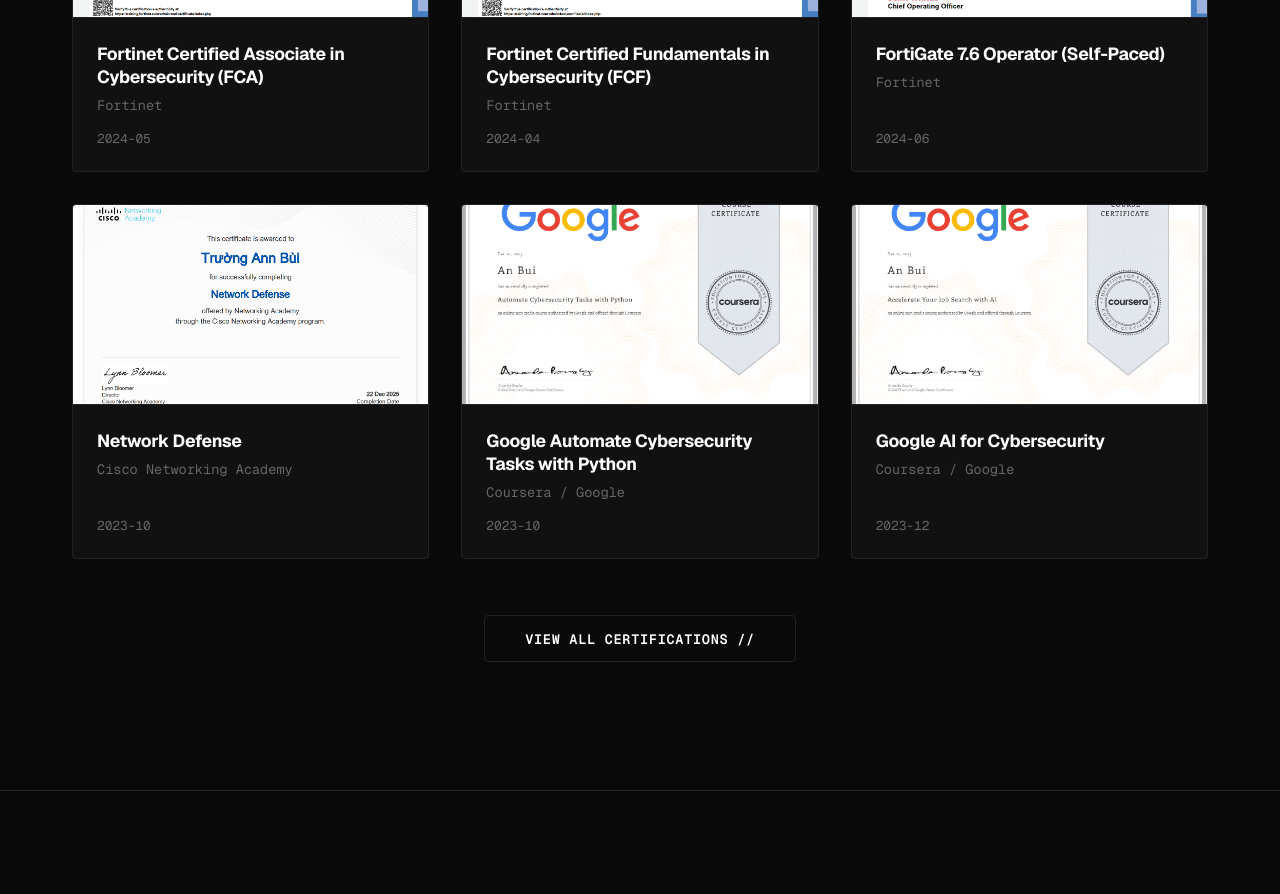
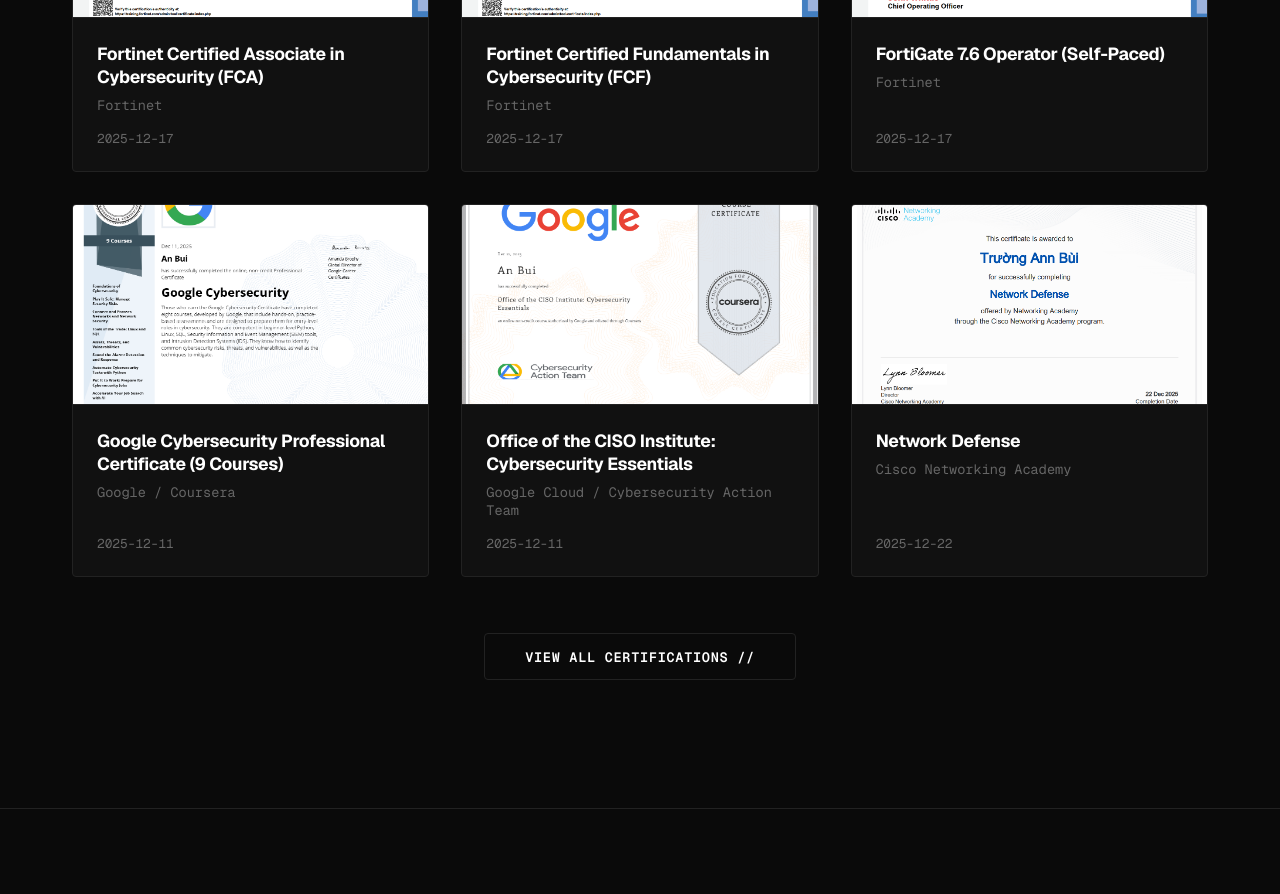
Before and after one commit to Ann-BT/Portfolio_2026, a Next.js app: page / in a window 1280 px wide. Shown: the part 4040-4934 px from the top of the page. Built offline with nearby package versions, Linux system fonts and the light colour scheme; no server answers.

Commit message:
Correct all certifications metadata by directly reading certificate files

```diff
--- a/src/data/certifications.ts
+++ b/src/data/certifications.ts
@@ -1,7 +1,7 @@
 export interface Cert {
   name: string;
   issuer: string;
-  date: string; // YYYY-MM
+  date: string; // YYYY-MM-DD
   thumbnail: string; // filename in public/certs/
   description: string; // Detailed description of cert content
   verifyUrl?: string;
@@ -11,126 +11,54 @@
   {
     name: "Fortinet Certified Associate in Cybersecurity (FCA)",
     issuer: "Fortinet",
-    date: "2024-05",
+    date: "2025-12-17",
     thumbnail: "Fortinet_Certified_Associate_in_Cybersecurity.png",
-    description: "Validates proficiency in executing high-level configurations of FortiGate firewall devices, administering security profiles, and managing corporate threat vectors under the Fortinet Security Fabric.",
-    verifyUrl: "https://training.fortinet.com/"
+    description: "Validates proficiency in executing high-level configurations of FortiGate Next-Generation Firewall (NGFW) devices, administering security profiles, and managing threat vectors under the Fortinet Security Fabric.",
+    verifyUrl: "https://training.fortinet.com/admin/tool/certificate/index.php"
   },
   {
     name: "Fortinet Certified Fundamentals in Cybersecurity (FCF)",
     issuer: "Fortinet",
-    date: "2024-04",
+    date: "2025-12-17",
     thumbnail: "Fortinet_Certified_Fundamentals_in_Cybersecurity.png",
     description: "Covers foundational operations of threat intelligence systems, configuring secure cloud interfaces, and administering primary components of corporate network security.",
-    verifyUrl: "https://training.fortinet.com/"
+    verifyUrl: "https://training.fortinet.com/admin/tool/certificate/index.php"
   },
   {
     name: "FortiGate 7.6 Operator (Self-Paced)",
     issuer: "Fortinet",
-    date: "2024-06",
+    date: "2025-12-17",
     thumbnail: "FortiGate_7_6_Operator_Self-Paced.png",
     description: "Focuses on the practical configuration, administration, policy management, and real-time packet monitoring of FortiGate Next-Generation Firewalls (NGFW) running version 7.6.",
     verifyUrl: "https://training.fortinet.com/"
   },
   {
+    name: "Google Cybersecurity Professional Certificate (9 Courses)",
+    issuer: "Google / Coursera",
+    date: "2025-12-11",
+    thumbnail: "Coursera_cybersecurity.png",
+    description: "Comprehensive program verifying entry-level proficiency across security frameworks, Python automation, Linux/SQL commands, network operations, SIEM tools, and AI applications.",
+    verifyUrl: "https://coursera.org/verify/professional-cert/8N7V01K25JQK"
+  },
+  {
+    name: "Office of the CISO Institute: Cybersecurity Essentials",
+    issuer: "Google Cloud / Cybersecurity Action Team",
+    date: "2025-12-11",
+    thumbnail: "Coursera_CISO.png",
+    description: "Specialized credential from Google Cloud and the Cybersecurity Action Team focusing on CISO governance, cloud threat models, compliance metrics, and risk auditing.",
+    verifyUrl: "https://coursera.org/verify/T75H16KNSR1J"
+  },
+  {
     name: "Network Defense",
     issuer: "Cisco Networking Academy",
-    date: "2023-10",
+    date: "2025-12-22",
     thumbnail: "Network_Defense.png",
     description: "Covers defense-in-depth methodologies, network traffic behavior analysis, cryptographic encryption protocols, and corporate firewall/IPS deployment controls."
   },
   {
-    name: "Google Automate Cybersecurity Tasks with Python",
-    issuer: "Coursera / Google",
-    date: "2023-10",
-    thumbnail: "Coursera_python.png",
-    description: "Covers developing custom Python scripts to parse system log files, filtering malicious IP patterns, and automating threat detection alerts.",
-    verifyUrl: "https://coursera.org"
-  },
-  {
-    name: "Google AI for Cybersecurity",
-    issuer: "Coursera / Google",
-    date: "2023-12",
-    thumbnail: "Coursera_AI.png",
-    description: "Explores utilizing Generative AI models to optimize alert triaging, write threat summaries, parse security incident logs, and draft report documentation.",
-    verifyUrl: "https://coursera.org"
-  },
-  {
-    name: "Google Tools of the Trade: Linux and SQL",
-    issuer: "Coursera / Google",
-    date: "2023-08",
-    thumbnail: "Coursera_Tool_of_trade.png",
-    description: "Provides hand-on training in Linux OS commands, folder permissions administration, and running SQL relational database queries to extract security logs.",
-    verifyUrl: "https://coursera.org"
-  },
-  {
-    name: "Google Sound the Alarm: Detection and Response",
-    issuer: "Coursera / Google",
-    date: "2023-09",
-    thumbnail: "Coursera_Sound_of_alarm.png",
-    description: "Focuses on security incident response operations, SIEM dashboard analysis (using Chronicle/Splunk), and alert rules validation.",
-    verifyUrl: "https://coursera.org"
-  },
-  {
-    name: "Google Connect and Protect: Networks and Network Security",
-    issuer: "Coursera / Google",
-    date: "2023-08",
-    thumbnail: "Coursera_connect_and_protect.png",
-    description: "Covers TCP/IP model layers, network sniffing analysis, routing protocols, DNS security, and configuring virtual private networks (VPNs).",
-    verifyUrl: "https://coursera.org"
-  },
-  {
-    name: "Google Assets, Threats, and Vulnerabilities",
-    issuer: "Coursera / Google",
-    date: "2023-09",
-    thumbnail: "Coursera_threats.png",
-    description: "Covers standard system vulnerability scanning, asset catalog management, and triaging software exploits to mitigate threats.",
-    verifyUrl: "https://coursera.org"
-  },
-  {
-    name: "Google Foundations of Cybersecurity",
-    issuer: "Coursera / Google",
-    date: "2023-07",
-    thumbnail: "Coursera_cybersecurity.png",
-    description: "Introduction to NIST Framework structures, core security analyst roles, security compliance (GDPR/HIPAA), and standard incident handling loops.",
-    verifyUrl: "https://coursera.org"
-  },
-  {
-    name: "Google Play It Safe: Manage Cybersecurity Risks",
-    issuer: "Coursera / Google",
-    date: "2023-08",
-    thumbnail: "Coursera_play_it_safe.png",
-    description: "Covers corporate risk assessment methodologies, security audit frameworks, threat modeling (STRIDE), and risk mitigation planning.",
-    verifyUrl: "https://coursera.org"
-  },
-  {
-    name: "Google Put It to Work: Prepare for Cybersecurity Jobs",
-    issuer: "Coursera / Google",
-    date: "2023-10",
-    thumbnail: "Coursera_put_it_to_work.png",
-    description: "Covers generating incident reports, presenting technical security summaries to stakeholders, and analyzing real-world security interview scenarios.",
-    verifyUrl: "https://coursera.org"
-  },
-  {
-    name: "Google CISO / Foundations",
-    issuer: "Coursera / Google",
-    date: "2023-11",
-    thumbnail: "Coursera_CISO.png",
-    description: "Covers high-level information security governance models, compliance auditing, strategic security planning, and security team organization.",
-    verifyUrl: "https://coursera.org"
-  },
-  {
-    name: "Technical Support Fundamentals",
-    issuer: "Google / Coursera",
-    date: "2023-08",
-    thumbnail: "cert_coursera.png",
-    description: "Covers troubleshooting methodologies, customer service protocols, operating systems settings, system administration fundamentals, and network protocols.",
-    verifyUrl: "https://coursera.org"
-  },
-  {
     name: "Ubuntu with WSL",
     issuer: "F8",
-    date: "2023-02-28",
+    date: "2025-02-28",
     thumbnail: "cert_wsl.png",
     description: "Expertise in managing Linux terminal commands, configuring development environments on Ubuntu via WSL, shell scripting, and systems administration tools."
   },
@@ -139,34 +67,105 @@
     issuer: "F8",
     date: "2022-10-12",
     thumbnail: "cert_html.png",
-    description: "Advanced front-end development skills including responsive design, modern CSS techniques, and HTML5 best practices."
+    description: "Advanced front-end development skills including responsive layouts, semantic tags, and modern CSS techniques."
   },
   {
     name: "Information Technology Onboarding",
     issuer: "F8",
     date: "2022-04-17",
     thumbnail: "cert_ITO.jpg",
-    description: "Comprehensive IT onboarding covering computer components assembly, operating systems configurations, basic networking protocols, and technical support fundamentals."
+    description: "Comprehensive IT onboarding covering computer systems architecture, operating systems configurations, basic networking protocols, and technical support fundamentals."
   },
   {
-    name: "NSE 1 Network Security Associate",
-    issuer: "Fortinet",
-    date: "2023-11",
+    name: "Google Automate Cybersecurity Tasks with Python",
+    issuer: "Coursera / Google",
+    date: "2025-12-10",
+    thumbnail: "Coursera_python.png",
+    description: "Covers developing custom Python scripts to parse system log files, filtering malicious IP patterns, and automating threat detection alerts.",
+    verifyUrl: "https://coursera.org/verify/5L2XLSF8EXU6"
+  },
+  {
+    name: "Google AI for Cybersecurity",
+    issuer: "Coursera / Google",
+    date: "2025-12-11",
+    thumbnail: "Coursera_AI.png",
+    description: "Explores utilizing Generative AI models to optimize alert triaging, write threat summaries, parse security incident logs, and draft report documentation.",
+    verifyUrl: "https://coursera.org/verify/6E5G444OW9M7"
+  },
+  {
+    name: "Google Tools of the Trade: Linux and SQL",
+    issuer: "Coursera / Google",
+    date: "2025-12-10",
+    thumbnail: "Coursera_Tool_of_trade.png",
+    description: "Provides hand-on training in Linux OS commands, folder permissions administration, and running SQL relational database queries to extract security logs.",
+    verifyUrl: "https://coursera.org/verify/IUBLLNW5DUTT"
+  },
+  {
+    name: "Google Sound the Alarm: Detection and Response",
+    issuer: "Coursera / Google",
+    date: "2025-12-10",
+    thumbnail: "Coursera_Sound_of_alarm.png",
+    description: "Focuses on security incident response operations, SIEM dashboard analysis (using Chronicle/Splunk), and alert rules validation.",
+    verifyUrl: "https://coursera.org/verify/07KCHCHXJWQV"
+  },
+  {
+    name: "Google Connect and Protect: Networks and Network Security",
+    issuer: "Coursera / Google",
+    date: "2025-12-08",
+    thumbnail: "Coursera_connect_and_protect.png",
+    description: "Covers TCP/IP model layers, network sniffing analysis, routing protocols, DNS security, and configuring virtual private networks (VPNs).",
+    verifyUrl: "https://coursera.org/verify/CII2OKMH4A1Q"
+  },
+  {
+    name: "Google Assets, Threats, and Vulnerabilities",
+    issuer: "Coursera / Google",
+    date: "2025-12-10",
+    thumbnail: "Coursera_threats.png",
+    description: "Covers standard system vulnerability scanning, asset catalog management, and triaging software exploits to mitigate threats.",
+    verifyUrl: "https://coursera.org/verify/1LUQ9YKTYM3I"
+  },
+  {
+    name: "Google Foundations of Cybersecurity",
+    issuer: "Coursera / Google",
+    date: "2024-03-21",
+    thumbnail: "cert_coursera.png",
+    description: "Course 1 of the Google Cybersecurity program, covering the NIST security framework, core security analyst responsibilities, and standard industry tools.",
+    verifyUrl: "https://coursera.org/verify/VKTR6DA4PNMS"
+  },
+  {
+    name: "Google Play It Safe: Manage Cybersecurity Risks",
+    issuer: "Coursera / Google",
+    date: "2025-12-08",
+    thumbnail: "Coursera_play_it_safe.png",
+    description: "Covers corporate risk assessment methodologies, security audit frameworks, threat modeling (STRIDE), and risk mitigation planning.",
+    verifyUrl: "https://coursera.org/verify/SRXOOH9HSPK2"
+  },
+  {
+    name: "Google Put It to Work: Prepare for Cybersecurity Jobs",
+    issuer: "Coursera / Google",
+    date: "2025-12-11",
+    thumbnail: "Coursera_put_it_to_work.png",
+    description: "Covers generating incident reports, presenting technical security summaries to stakeholders, and analyzing real-world security interview scenarios.",
+    verifyUrl: "https://coursera.org/verify/GFFNYWCCQE6I"
+  },
+  {
+    name: "Introduction to the Threat Landscape 3.0",
+    issuer: "Fortinet Training Institute",
+    date: "2025-12-11",
     thumbnail: "NSE_1.png",
-    description: "Validates basic comprehension of the cybersecurity threat landscape, malicious agent profiles, and foundational corporate security terminologies.",
-    verifyUrl: "https://training.fortinet.com/"
+    description: "Validates basic comprehension of the cybersecurity threat landscape, malicious agent profiles, and foundational corporate security terminologies."
   },
   {
     name: "Technical Introduction to Cybersecurity 3.0",
-    issuer: "Cisco Networking Academy",
-    date: "2023-12",
+    issuer: "Fortinet Training Institute",
+    date: "2025-12-17",
     thumbnail: "Technical_Introduction_to_Cybersecurity_3_0.png",
     description: "Covers foundational structures of network cryptography, firewall topologies, access controls, and administrative security baselines."
   },
   {
     name: "Getting Started in Cybersecurity 3.0",
-    issuer: "Cisco Networking Academy",
-    date: "2023-11",
+    issuer: "Fortinet Training Institute",
+    date: "2025-12-17",
     thumbnail: "Getting_Started_in_Cybersecurity_3_0.png",
     description: "Introduces core operational security principles, malware types, data privacy rules, and corporate threat defense tools."
   }
```
